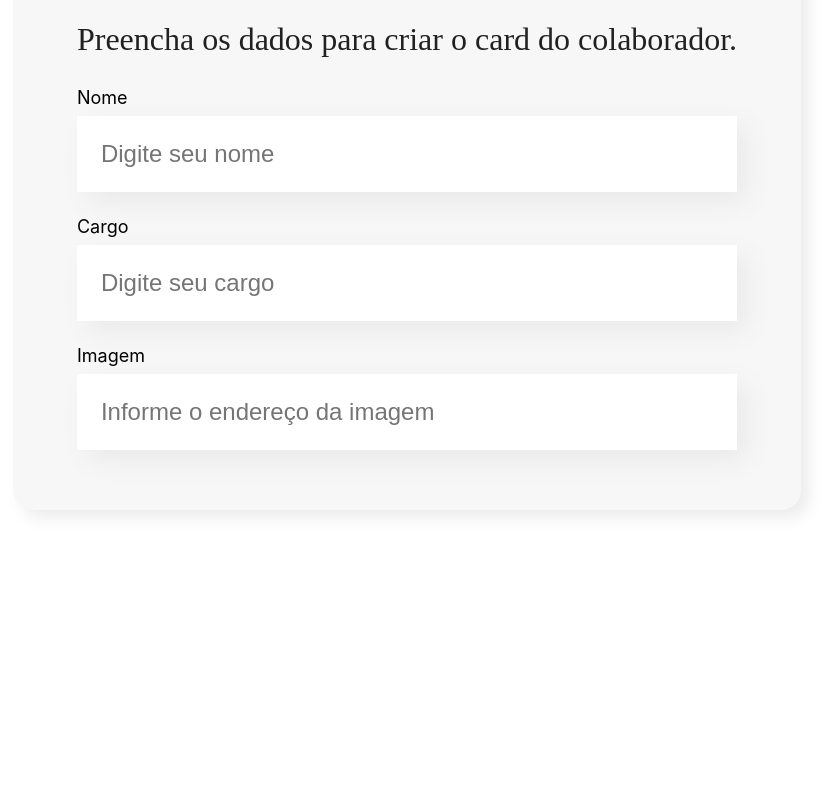
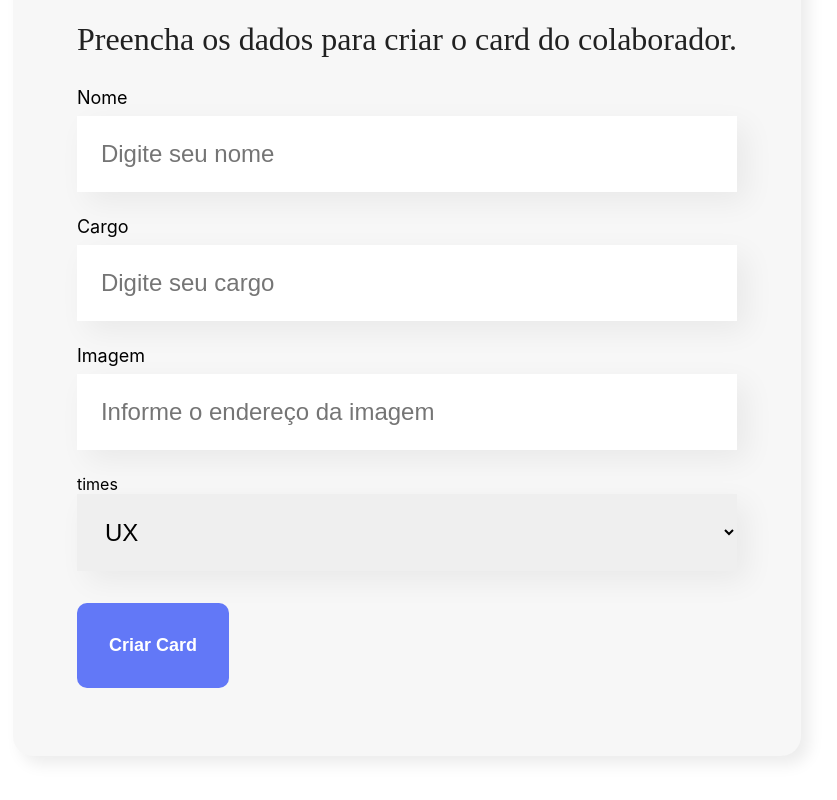
Before and after one commit to lucas-silvs/React_js_alura, a React (Create React App) app in the folder organo/: page / in a window 1280 px wide. Shown: the part 623-1423 px from the top of the page, without its empty margins (233-1070 px from the left). Before the commit the page ends 1213 px from the top, so only its background shows below. Built offline with nearby package versions, Linux system fonts and the light colour scheme.

Commit message:
WIP: React - desenvolvendo em JavaScript: - utilizando props para passar valor para um componente - renderização de listas com método .map - utilizando props children para utilizar elementos aninhados - utilização do onSubmit para escutar eventos ao clicar no botão do form

```diff
--- /dev/null
+++ b/organo/src/components/Botao/Botao.css
@@ -0,0 +1,16 @@
+.botao{
+  background: #6278f7;
+  mix-blend-mode: normal;
+  border-radius: 10px;
+  font-weight: 700;
+  font-size: 18px;
+  padding: 32px;
+  border: none;
+  cursor: pointer;
+  color: #FFF;
+  margin: 32px 0;
+}
+
+.botao:hover{
+    color: #95FFD4;
+}
--- /dev/null
+++ b/organo/src/components/Botao/index.js
@@ -0,0 +1,11 @@
+import './Botao.css'
+
+const Botao = (props) => {
+    return (
+        <button className="botao">
+            {props.children}
+        </button>
+    )
+}
+
+export default Botao
--- a/organo/src/components/CampoTexto/index.js
+++ b/organo/src/components/CampoTexto/index.js
@@ -5,7 +5,7 @@
         <div className='campo-texto'>
             {/* Ṕassando parametro recebido na chamada do componente e utilizando no HTML */}
             <label>{props.label}</label>
-            <input placeholder={props.placeholder}/>
+            <input required={props.obrigatorio} placeholder={props.placeholder}/>
         </div>
     )
 }
--- a/organo/src/components/Formulario/index.js
+++ b/organo/src/components/Formulario/index.js
@@ -1,16 +1,30 @@
+import Botao from "../Botao";
 import CampoTexto from "../CampoTexto";
+import ListaSuspensa from "../ListaSuspensa";
 import "./Formulario.css";
+
+const times = ["UX", "Programação", "Front end", "Batatinha Legal"]
+
+const aoSalvar = (evento) => {
+  evento.preventDefault()
+  console.log("Form foi submetido")
+}
 
 const Formulario = () => {
   return (
     <section className="formulario">
-      <form>
+      <form onSubmit={aoSalvar }>
         <h2>Preencha os dados para criar o card do colaborador.</h2>
         {/* Passando parametro para o componente React */}
-        <CampoTexto label="Nome" placeholder="Digite seu nome" />
-        <CampoTexto label="Cargo" placeholder="Digite seu cargo" />
-        <CampoTexto label="Imagem" placeholder="Informe o endereço da imagem" />
+        <CampoTexto  obrigatorio={true} label="Nome" placeholder="Digite seu nome" />
+        <CampoTexto obrigatorio={true} label="Cargo" placeholder="Digite seu cargo" />
+        <CampoTexto obrigatorio={true} label="Imagem" placeholder="Informe o endereço da imagem" />
+        <ListaSuspensa obrigatorio={true} itens={times} label="times"></ListaSuspensa>
+        <Botao>
+          Criar Card
+        </Botao>
       </form>
+
     </section>
   );
 };
--- /dev/null
+++ b/organo/src/components/ListaSuspensa/ListaSuspensa.css
@@ -0,0 +1,12 @@
+.listaSuspensa{
+
+}
+
+.listaSuspensa select{
+    box-shadow: 10px 10px 30px rgba(0, 0, 0, 0.06);
+    width: 100%;
+    border: none;
+    font-size: 24px;
+    padding: 24px;
+    box-sizing: border-box;
+}
--- /dev/null
+++ b/organo/src/components/ListaSuspensa/index.js
@@ -0,0 +1,16 @@
+import './ListaSuspensa.css'
+
+const ListaSuspensa = (props) => {
+    return (
+        <div className='listaSuspensa'>
+            <label>{props.label}</label>
+            <select required={props.obrigatorio}>
+                {/* for each onde para cada item é criado um item de option */}
+                {/* adicionando chave para o react saber quando precisar qual item gerar*/}
+                {props.itens.map(item => <option key={item}> {item}</option>)}
+            </select>
+        </div>
+    )
+}
+
+export default ListaSuspensa
```
